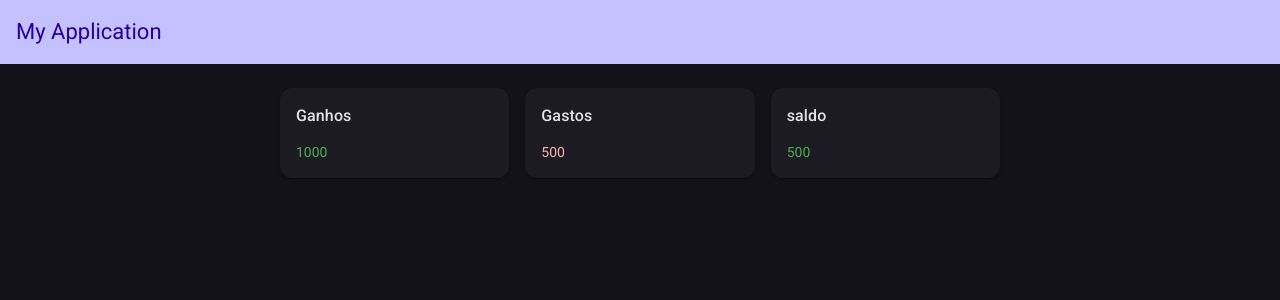
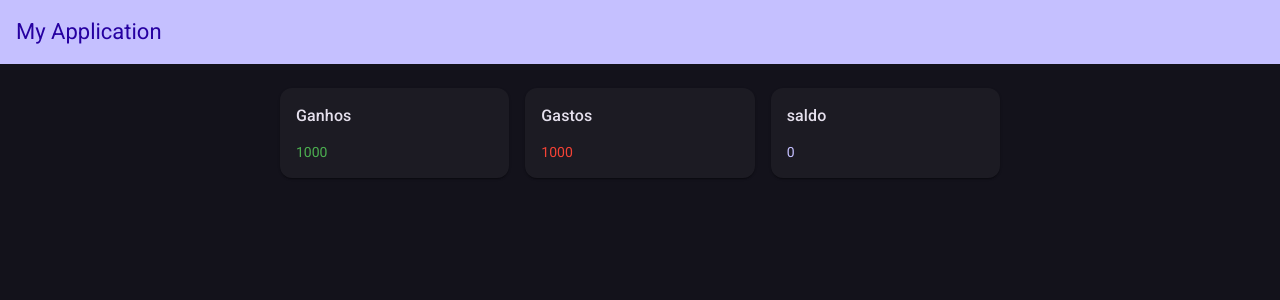
Before and after one commit to denysoncardoso/gerenciador-financeiro, an Angular app: page / in a window 1280 px wide. Shown: the top 300 px of the page. Built offline with nearby package versions, Linux system fonts and the light colour scheme.

Commit message:
ajustando valores de transações no componente "home", adicionando classe "zero" e refatorando lógica do componente "balance-card" para suportar novos casos de estilização

```diff
--- a/src/app/features/home/components/balance/components/balance-card/balance-card.scss
+++ b/src/app/features/home/components/balance/components/balance-card/balance-card.scss
@@ -3,5 +3,9 @@
 }
 
 .outcome {
-  color: var(--mat-sys-error);
+  color: var(--custom-color--red);
 }
+
+.zero{
+  color: var(--mat-sys-secondary);
+}
--- a/src/app/features/home/components/balance/components/balance-card/balance-card.ts
+++ b/src/app/features/home/components/balance/components/balance-card/balance-card.ts
@@ -2,7 +2,11 @@ import {Component, computed, input} from '@angular/core';
 import {MatCardModule} from '@angular/material/card';
 
 type CardType = 'income' | 'outcome' | 'balance';
-type ValueCssClass = 'income' | 'outcome';
+enum ValueCssClass  {
+  income = 'income',
+  outcome = 'outcome',
+  zero = 'zero'
+}
 @Component({
   selector: 'app-balance-card',
   imports: [MatCardModule],
@@ -15,9 +19,14 @@ export class BalanceCard {
   value = input.required<number>();
 
   cssClass = computed<ValueCssClass>(() => {
-    if(this.type() === 'income') return 'income';
-    if(this.type() === 'outcome') return 'outcome';
-    return this.value() > 0 ? 'income' : 'outcome';
+    if(this.type() === 'income') return ValueCssClass.income;
+
+    if(this.type() === 'outcome') return ValueCssClass.outcome;
+
+    if(this.value() === 0) return ValueCssClass.zero;
+
+    return this.value() > 0 ? ValueCssClass.income : ValueCssClass.outcome;
+
   });
 
 }
--- a/src/app/features/home/home.ts
+++ b/src/app/features/home/home.ts
@@ -13,8 +13,8 @@ export class Home {
 
   transactions = signal([
     { values: 1000, type: 'income' },
-    { values: 250, type: 'outcome' },
-    { values: 250, type: 'outcome' },
+    { values: 500, type: 'outcome' },
+    { values: 500, type: 'outcome' },
 
   ]);
 
```
